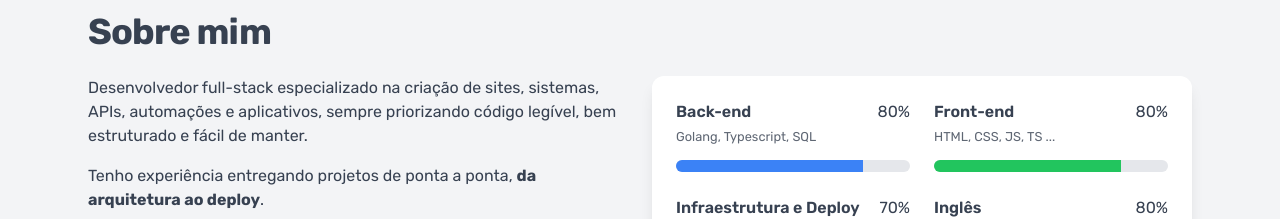
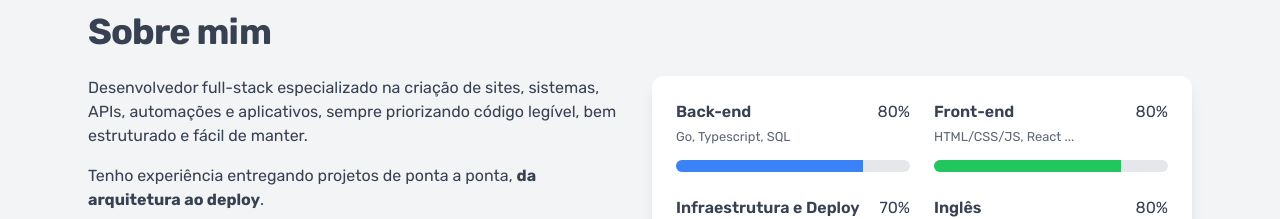
Before and after one commit to patrickkdev/Portfolio-Website, a Next.js app: page / in a window 1280 px wide. Shown: the part 860-1079 px from the top of the page. Built offline with nearby package versions, Linux system fonts and the light colour scheme; no server answers.

Commit message:
refactor: update skill descriptions for Back-end and Front-end

```diff
--- a/src/data/skills.ts
+++ b/src/data/skills.ts
@@ -3,12 +3,12 @@ import { Skill } from '@/types';
 export const skills: Skill[] = [
   {
     name: 'Back-end',
-    description: 'Golang, Typescript, SQL',
+    description: 'Go, Typescript, SQL',
     progress: 80
   },
   {
     name: 'Front-end',
-    description: 'HTML, CSS, JS, TS ...',
+    description: 'HTML/CSS/JS, React ...',
     progress: 80
   },
   {
```
